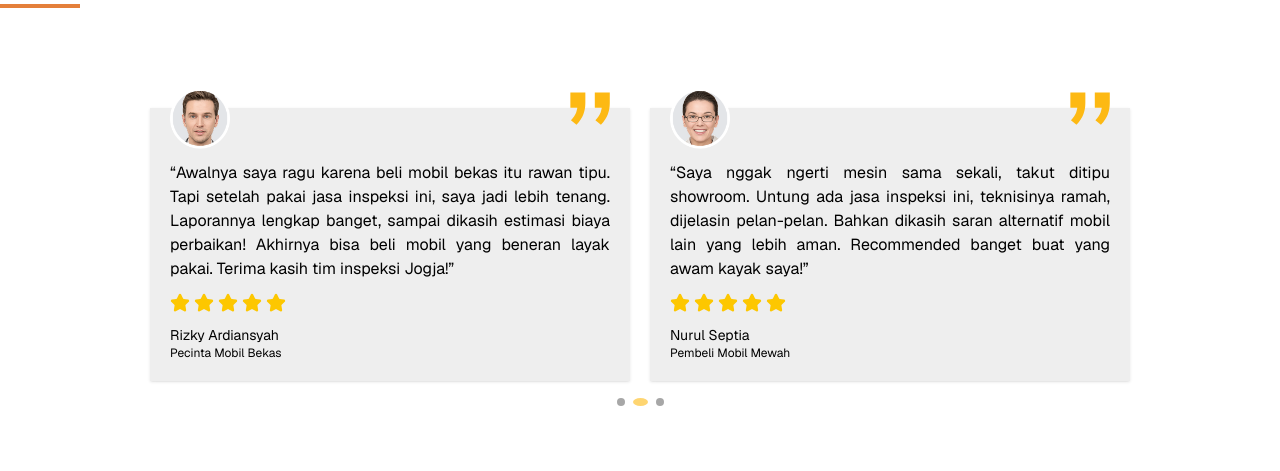
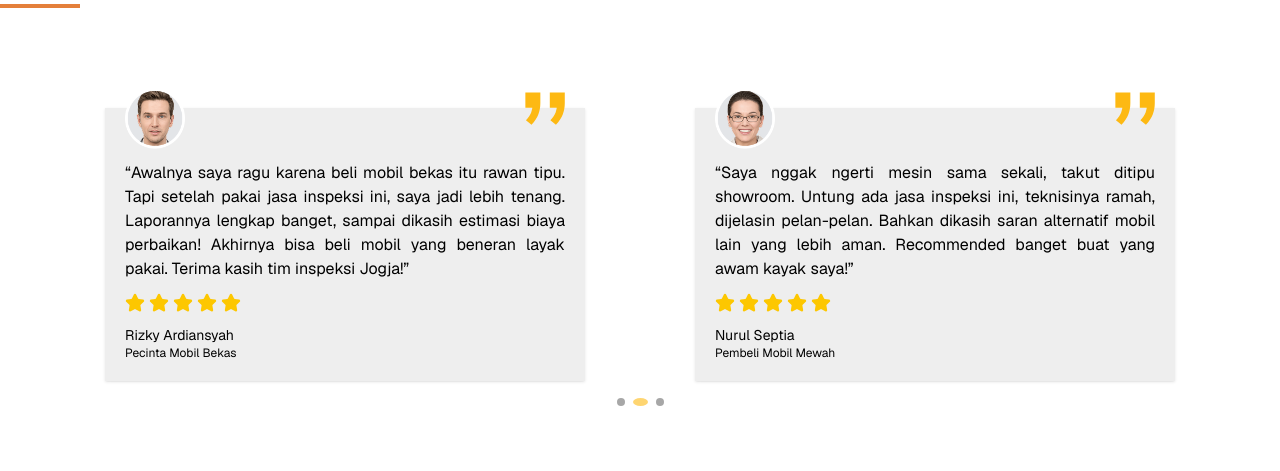
Before and after one commit to wendwin/inspeksi-mobil-jogja, a Next.js app: page / in a window 1280 px wide. Shown: the part 2856-3327 px from the top of the page. Built offline with nearby package versions, Linux system fonts and the light colour scheme.

Commit message:
memperbaiki layout testimoni dan gap service

```diff
--- a/app/components/landingpagecomponents/Service.js
+++ b/app/components/landingpagecomponents/Service.js
@@ -5,8 +5,8 @@ export default function Service() {
                 <p className="text-md font-bold md:text-xl">Layanan Kami</p>
                 <div className="yellow-bar"></div>
             </div>
-            <div className="py-5 md:py-10 flex flex-wrap justify-center gap-7 md:gap-0">
-                <div className="card bg-base-100 shadow-lg max-w-70 mx-auto md:mx-5 md:max-w-75  transform transition-all duration-200 hover:scale-105 group">
+            <div className="py-5 md:py-10 flex flex-wrap justify-center gap-7 md:gap-7">
+                <div className="card bg-base-100 shadow-lg max-w-70 mx-auto md:mx-0 md:max-w-75  transform transition-all duration-200 hover:scale-105 group">
                     <div className="card-body border-gray-300 border-1 bg-white text-center rounded-xl py-5 px-2 md:min-h-95">
                         <h2 className="card-title text-black text-md py-2 font-medium uppercase md:text-xl">Reguler Car</h2>
                         <p className="text-black text-xs px-1 min-h-15 md:min-h-25 md:text-sm">City car, small sedan ( contoh : Honda Jazz, Toyota Avanza, Daihatsu Xenia ), dsb</p>
@@ -19,7 +19,7 @@ export default function Service() {
                         </div>
                     </div>
                 </div>
-                <div className="card bg-base-100 shadow-lg max-w-70 mx-auto md:mx-5 md:max-w-75  transform transition-all duration-200 hover:scale-105 group">
+                <div className="card bg-base-100 shadow-lg max-w-70 mx-auto md:mx-0 md:max-w-75  transform transition-all duration-200 hover:scale-105 group">
                     <div className="card-body border-gray-300 border-1 bg-white text-center rounded-xl py-5 px-2 md:min-h-95">
                         <h2 className="card-title text-black text-md py-2 font-medium uppercase md:text-xl">Premium Car</h2>
                         <p className="text-black text-xs px-1 min-h-15 md:min-h-25 md:text-sm">Full - size sedan, SUV ( contoh : Mazda CX-5, Toyota Fortuner, Nissan X-Train, Honda Accord ), dsb</p>
@@ -32,7 +32,7 @@ export default function Service() {
                         </div>
                     </div>
                 </div>
-                <div className="card bg-base-100 shadow-lg max-w-70 mx-auto md:mx-5 md:max-w-75  transform transition-all duration-200 hover:scale-105 group">
+                <div className="card bg-base-100 shadow-lg max-w-70 mx-auto md:mx-0 md:max-w-75  transform transition-all duration-200 hover:scale-105 group">
                     <div className="card-body border-gray-300 border-1 bg-white text-center rounded-xl py-5 px-2 md:min-h-95">
                         <h2 className="card-title text-black text-md py-2 font-medium uppercase md:text-xl">Luxury & Older Car</h2>
                         <p className="text-black text-xs px-1 min-h-15 md:min-h-25 md:text-sm">Mobil Eropa, Luxury MPV ( contoh: Toyota Alphard, Audi, BMW), Mobil usia 15 tahun ke atas), dsb</p>
--- a/app/components/landingpagecomponents/Testimoni.js
+++ b/app/components/landingpagecomponents/Testimoni.js
@@ -22,11 +22,11 @@ export default function Testimoni() {
       pagination={{ clickable: true }}
       autoplay={{ delay: 5000 }}
       loop={true}
-      className="my-5 md:my-15 md:w-290"
+      className="my-5 md:my-15 md:max-w-290"
     >
       <SwiperSlide>
-        <div className='flex flex-col md:flex-row justify-center gap-5'>
-            <div className="relative p-5 w-70 mx-auto md:mx-0 md:w-120 h-auto bg-[#EEEEEE] rounder-lg shadow my-10">
+        <div className='flex flex-wrap justify-center gap-5'>
+            <div className="relative p-5 max-w-70 mx-auto md:max-w-120 h-auto bg-[#EEEEEE] rounder-lg shadow my-10">
                 <div className='relative flex justify-between'>
                     <img className='w-10 md:w-15 -mt-10' src='/img/testimoni1.png'></img>
                     <img className='w-5 md:w-10 -mt-15' src='/img/kutip.svg'></img>
@@ -42,7 +42,7 @@ export default function Testimoni() {
                 <p className='text-sm'>Rizky Ardiansyah</p>
                 <p className='text-xs'>Pecinta Mobil Bekas</p>
             </div>
-            <div className="relative p-5 w-70 mx-auto md:mx-0 md:w-120 bg-[#EEEEEE] rounder-lg shadow my-10">
+            <div className="relative p-5 max-w-70 mx-auto md:max-w-120 h-auto bg-[#EEEEEE] rounder-lg shadow my-10">
             <div className='relative flex justify-between'>
                     <img className='w-10 md:w-15 -mt-10' src='/img/testimoni2.png'></img>
                     <img className='w-5 md:w-10 -mt-15' src='/img/kutip.svg'></img>
@@ -61,8 +61,8 @@ export default function Testimoni() {
         </div>
       </SwiperSlide>
       <SwiperSlide>
-        <div className='flex flex-col md:flex-row justify-center gap-5'>
-            <div className="relative p-5 w-70 mx-auto md:mx-0 md:w-120 h-auto bg-[#EEEEEE] rounder-lg shadow my-10">
+        <div className='flex flex-wrap justify-center gap-5'>
+            <div className="relative p-5 max-w-70 mx-auto md:max-w-120 h-auto bg-[#EEEEEE] rounder-lg shadow my-10">
                 <div className='relative flex justify-between'>
                     <img className='w-10 md:w-15 -mt-10' src='/img/testimoni1.png'></img>
                     <img className='w-5 md:w-10 -mt-15' src='/img/kutip.svg'></img>
@@ -78,7 +78,7 @@ export default function Testimoni() {
                 <p className='text-sm'>Rizky Ardiansyah</p>
                 <p className='text-xs'>Pecinta Mobil Bekas</p>
             </div>
-            <div className="relative p-5 w-70 mx-auto md:mx-0 md:w-120 bg-[#EEEEEE] rounder-lg shadow my-10">
+            <div className="relative p-5 max-w-70 mx-auto md:max-w-120 h-auto bg-[#EEEEEE] rounder-lg shadow my-10">
             <div className='relative flex justify-between'>
                     <img className='w-10 md:w-15 -mt-10' src='/img/testimoni2.png'></img>
                     <img className='w-5 md:w-10 -mt-15' src='/img/kutip.svg'></img>
@@ -97,8 +97,8 @@ export default function Testimoni() {
         </div>
       </SwiperSlide>
       <SwiperSlide>
-        <div className='flex flex-col md:flex-row justify-center gap-5'>
-            <div className="relative p-5 w-70 mx-auto md:mx-0 md:w-120 h-auto bg-[#EEEEEE] rounder-lg shadow my-10">
+        <div className='flex flex-wrap justify-center gap-5'>
+            <div className="relative p-5 max-w-70 mx-auto md:max-w-120 h-auto bg-[#EEEEEE] rounder-lg shadow my-10">
                 <div className='relative flex justify-between'>
                     <img className='w-10 md:w-15 -mt-10' src='/img/testimoni1.png'></img>
                     <img className='w-5 md:w-10 -mt-15' src='/img/kutip.svg'></img>
@@ -114,7 +114,7 @@ export default function Testimoni() {
                 <p className='text-sm'>Rizky Ardiansyah</p>
                 <p className='text-xs'>Pecinta Mobil Bekas</p>
             </div>
-            <div className="relative p-5 w-70 mx-auto md:mx-0 md:w-120 bg-[#EEEEEE] rounder-lg shadow my-10">
+            <div className="relative p-5 max-w-70 mx-auto md:max-w-120 h-auto bg-[#EEEEEE] rounder-lg shadow my-10">
             <div className='relative flex justify-between'>
                     <img className='w-10 md:w-15 -mt-10' src='/img/testimoni2.png'></img>
                     <img className='w-5 md:w-10 -mt-15' src='/img/kutip.svg'></img>
```
